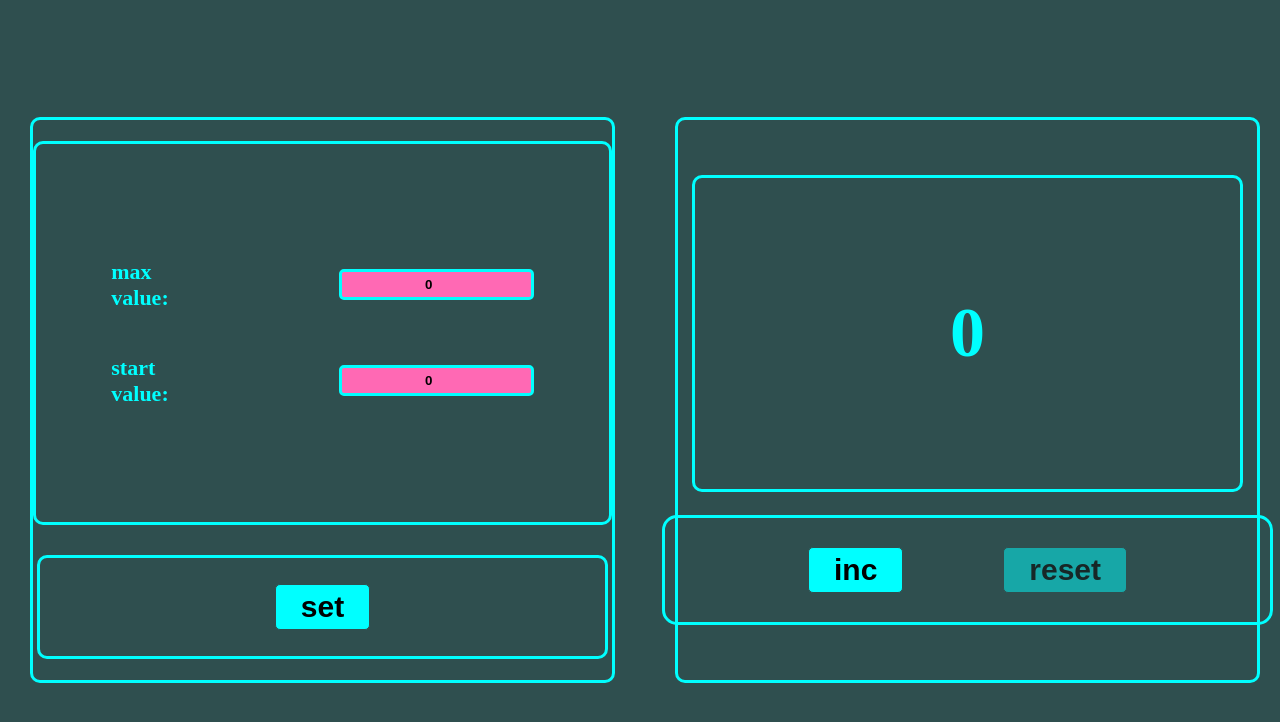
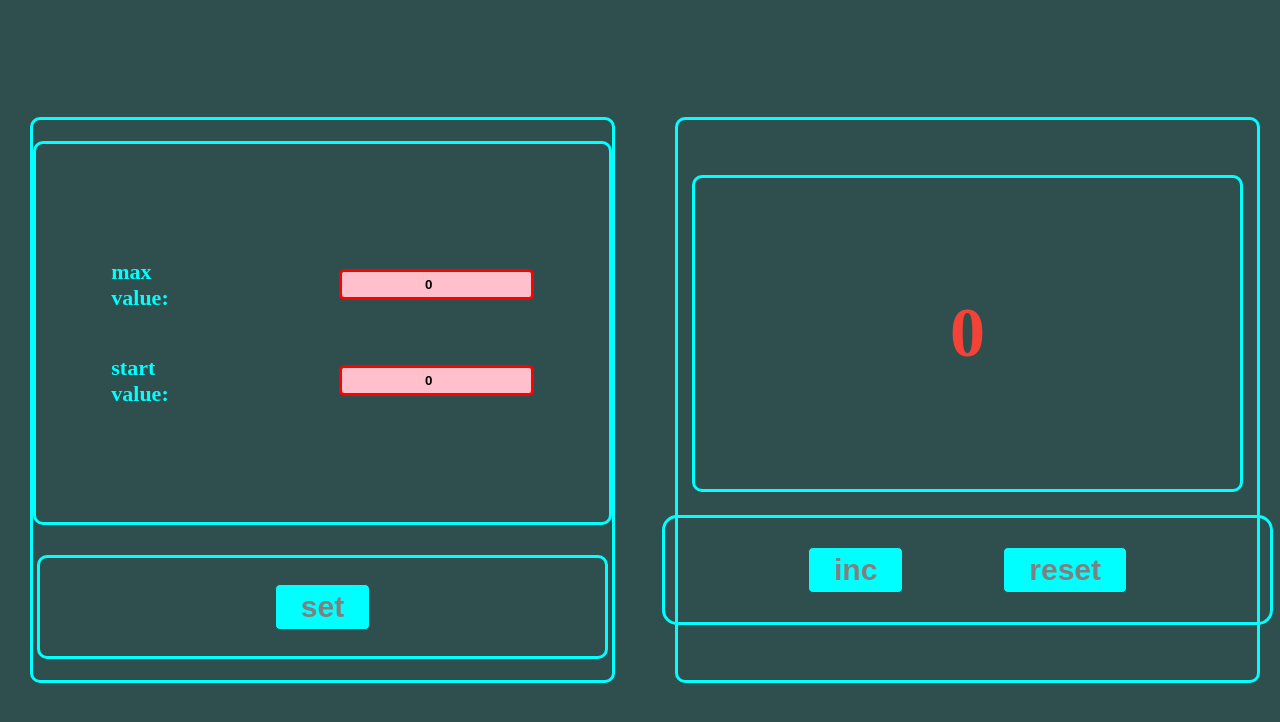
Before and after one commit to DmitryShastel/Native_JS_2.0_old, a React (Create React App) app in the folder Folder_1/native_js_2.0/: page / in a window 1280 px wide. Shown: the top 722 px of the page. Built offline with nearby package versions, Linux system fonts and the light colour scheme.

Commit message:
Counter_2.0: all funs are done

```diff
--- a/Folder_1/native_js_2.0/src/Native_JS_2.0/Native_JS_Tuesday/Counter_2.0/App_Root_Counter_2.0.tsx
+++ b/Folder_1/native_js_2.0/src/Native_JS_2.0/Native_JS_Tuesday/Counter_2.0/App_Root_Counter_2.0.tsx
@@ -2,6 +2,7 @@ import React, {ChangeEvent, useState} from 'react';
 import {SuperButton} from "./SuperButton";
 import './Counter_2.0Styles.css'
 import {SuperInput} from "./SuperInput";
+import {Display} from "./Display";
 
 
 export const AppRootCounter2_0 = () => {
@@ -22,11 +23,10 @@ export const AppRootCounter2_0 = () => {
         setCounter(startValue)
         setError(null)
     }
-
     const onChangeMaxValue = (e: ChangeEvent<HTMLInputElement>) => {
         let maxValue = Number(e.currentTarget.value)
         setMaxValue(maxValue)
-        if(maxValue <= startValue){
+        if (maxValue <= startValue) {
             setError('Incorrect value')
         } else {
             setError('Enter SET')
@@ -35,16 +35,17 @@ export const AppRootCounter2_0 = () => {
     const onChangeStartValue = (e: ChangeEvent<HTMLInputElement>) => {
         let startValue = Number(e.currentTarget.value)
         setStartValue(startValue)
-        if(startValue < 0 || startValue >= maxValue){
+        if (startValue < 0 || startValue >= maxValue) {
             setError('Incorrect value')
         } else {
             setError('Enter SET')
         }
     }
-
-
-    const errorMaxValue = maxValue <= startValue ? 'error' : '';
-    const errorStartValue = startValue < 0 ||  startValue >= maxValue ? 'error' : '';
+    const errorMaxValue = maxValue <= startValue ? 'errorInput' : '';
+    const errorStartValue = startValue < 0 || startValue >= maxValue ? 'errorInput' : '';
+    const disabledInc = counter === maxValue
+    const disabledReset = counter === startValue
+    const disabledSet = disabledInc
 
 
     return (
@@ -53,14 +54,23 @@ export const AppRootCounter2_0 = () => {
             <div className={'counter-settings'}>
 
                 <div className="settings-container">
-                    <SuperInput title='max value:' value={maxValue} callback={onChangeMaxValue} error={errorMaxValue}/>
-                    <SuperInput title='start value:' value={startValue} callback={onChangeStartValue} error={errorStartValue}/>
+                    <SuperInput
+                        title='max value:'
+                        value={maxValue}
+                        onChange={onChangeMaxValue}
+                        error={errorMaxValue}/>
+                    <SuperInput
+                        title='start value:'
+                        value={startValue}
+                        onChange={onChangeStartValue}
+                        error={errorStartValue}/>
                 </div>
 
                 <div className={'setting-button'}>
                     <SuperButton
                         title='set'
                         callback={setSettings}
+                        disabled={disabledSet}
                     />
                 </div>
             </div>
@@ -68,19 +78,24 @@ export const AppRootCounter2_0 = () => {
 
             <div className={'counter-counter'}>
                 <div className={'counter-display'}>
-                    <span className={counter === 5 ? 'error-color' : ''}>{counter} </span>
+                    <Display
+                        counter={counter}
+                        error={error}
+                        startValue={startValue}
+                        maxValue={maxValue}
+                    />
                 </div>
                 <div className={'counter-buttons'}>
                     <SuperButton
                         title='inc'
                         callback={incCounter}
-                        className={counter === 5 ? 'disabled-inc' : ''}
-
+                        disabled={disabledInc}
                     />
                     <SuperButton
                         title='reset'
                         callback={resetCounter}
-                        className={counter === 0 ? 'disabled-reset' : ''}/>
+                        disabled={disabledReset}
+                    />
                 </div>
 
             </div>
--- a/Folder_1/native_js_2.0/src/Native_JS_2.0/Native_JS_Tuesday/Counter_2.0/Counter_2.0Styles.css
+++ b/Folder_1/native_js_2.0/src/Native_JS_2.0/Native_JS_Tuesday/Counter_2.0/Counter_2.0Styles.css
@@ -106,15 +106,23 @@
 
 
 
-.error {
-    background-color: hotpink;
+.errorInput {
+    background-color: pink;
+    border: 3px solid red;
 }
 
-.disabled-inc {
-    opacity: 0.5;
+.errorMessage {
+    color: #f44336;
 }
 
+.disabled {
+    color: grey;
+}
 
 .disabled-reset {
     opacity: 0.5;
 }
+
+.countColor {
+    color: #f44336;
+}
--- /dev/null
+++ b/Folder_1/native_js_2.0/src/Native_JS_2.0/Native_JS_Tuesday/Counter_2.0/Display.tsx
@@ -0,0 +1,28 @@
+import React from 'react';
+
+
+type DisplayPropsType = {
+    counter: number
+    error: string | null
+    startValue: number
+    maxValue: number
+}
+
+
+export const Display = (props: DisplayPropsType) => {
+
+    let result = props.error === 'Incorrect value' ? 'errorMessage' : ''
+    let countColor = props.counter === props.maxValue ? 'countColor' : ''
+
+    return (
+        <div>
+
+            {
+                props.error
+                    ? <span className={result}>{props.error}</span>
+                    : <span className={countColor}>{props.counter} </span>
+            }
+
+        </div>
+    );
+};
--- a/Folder_1/native_js_2.0/src/Native_JS_2.0/Native_JS_Tuesday/Counter_2.0/SuperButton.tsx
+++ b/Folder_1/native_js_2.0/src/Native_JS_2.0/Native_JS_Tuesday/Counter_2.0/SuperButton.tsx
@@ -4,6 +4,7 @@ type SuperButtonType = {
     title: string
     callback: () => void
     className?: string
+    disabled: boolean
 }
 
 
@@ -11,7 +12,7 @@ export const SuperButton = (props: SuperButtonType) => {
     return (
         <div>
             <button
-                className={`button ${props.className}`}
+                className={`button ${props.disabled === true ? 'disabled' : ''}`}
                 onClick={props.callback}
             >{props.title}</button>
         </div>
--- a/Folder_1/native_js_2.0/src/Native_JS_2.0/Native_JS_Tuesday/Counter_2.0/SuperInput.tsx
+++ b/Folder_1/native_js_2.0/src/Native_JS_2.0/Native_JS_Tuesday/Counter_2.0/SuperInput.tsx
@@ -4,7 +4,7 @@ import React, {ChangeEvent} from 'react';
 type  SettingsType = {
     title: string
     value: number
-    callback: (e: ChangeEvent<HTMLInputElement>) => void
+    onChange: (e: ChangeEvent<HTMLInputElement>) => void
     error: string
 }
 
@@ -21,7 +21,7 @@ export const SuperInput = (props: SettingsType) => {
                     type={'number'}
                     className={`setting-input input-center ${props.error}`}
                     value={props.value}
-                    onChange={props.callback}
+                    onChange={props.onChange}
                 />
             </div>
         </div>
```
